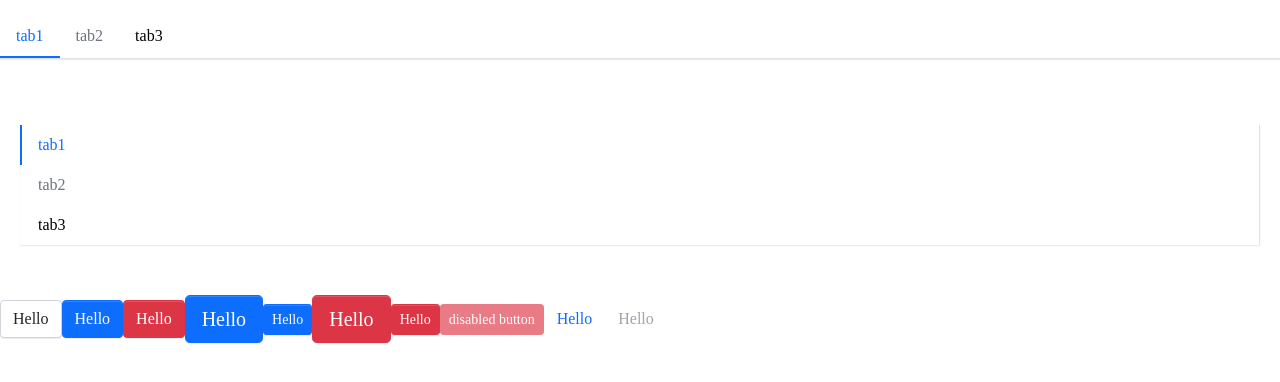
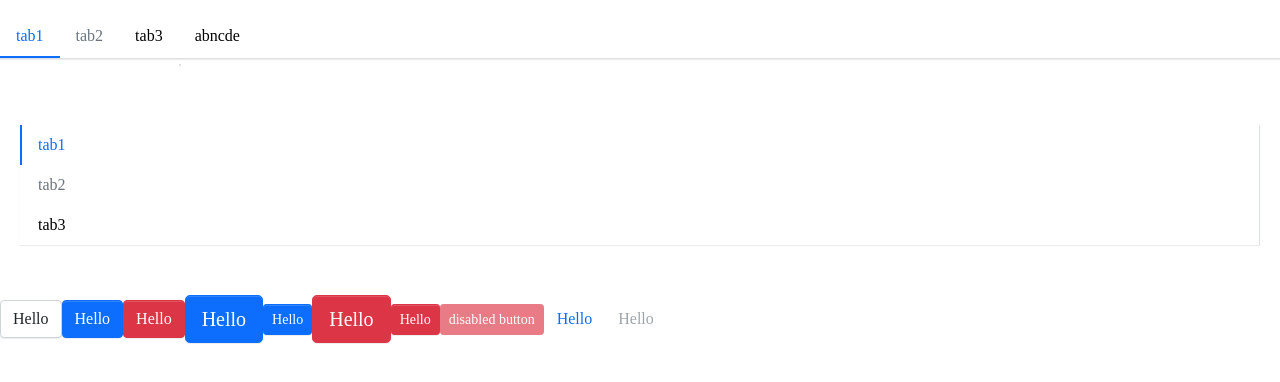
Before and after one commit to chxlvwh/fobiz-ui, a React (Create React App) app: page / in a window 1280 px wide. Shown: the top 382 px of the page. Built offline with nearby package versions, Linux system fonts and the light colour scheme.

Commit message:
feed:完成submenu组件样式

```diff
--- a/src/App.tsx
+++ b/src/App.tsx
@@ -2,6 +2,7 @@ import React from 'react';
 import Button from './components/Button/button';
 import Menu from './components/Menu/menu';
 import MenuItem from './components/Menu/menuItem';
+import SubMenu from './components/Menu/subMenu';
 
 function App() {
 	return (
@@ -12,6 +13,10 @@ function App() {
 					tab2
 				</MenuItem>
 				<MenuItem index={2}>tab3</MenuItem>
+				<SubMenu title="abncde">
+					<MenuItem index={2}>tab3</MenuItem>
+					<MenuItem index={2}>tab3</MenuItem>
+				</SubMenu>
 			</Menu>
 			<div style={{ padding: '20px' }}>
 				<Menu defaultIndex={0} mode="vertical">
--- a/src/components/Menu/_style.scss
+++ b/src/components/Menu/_style.scss
@@ -23,9 +23,9 @@
             border-bottom: $menu-item-active-border-width solid $menu-item-active-color;
         }
     }
-    .submenu-item {
+    .fobiz-submenu-item {
         position: relative;
-        .submenu-title {
+        .fobiz-submenu-title {
             display: flex;
             align-items: center;
         }
@@ -56,6 +56,7 @@
         white-space: nowrap;
         //transition: $menu-transition;
         .fobiz-menu-item {
+            display: none;
             padding: $menu-item-padding-y $menu-item-padding-x;
             cursor: pointer;
             transition: $menu-transition;
--- a/src/components/Menu/menu.tsx
+++ b/src/components/Menu/menu.tsx
@@ -8,7 +8,7 @@ type SelectCallback = (selectedIndex: number) => void;
 export interface IMenuProps {
 	children?: React.ReactNode;
 	defaultIndex?: number;
-	classNames?: string;
+	className?: string;
 	mode?: MenuMode;
 	style?: React.CSSProperties;
 	onSelect?: SelectCallback;
@@ -22,11 +22,12 @@ interface IMenuContext {
 export const MenuContext = createContext<IMenuContext>({ index: 0 });
 
 const Menu: React.FC<IMenuProps> = (props) => {
-	const { defaultIndex, classNames, mode, style, onSelect, children } = props;
+	const { defaultIndex, className, mode, style, onSelect, children } = props;
 	const [currentActiveIndex, setCurrentActiveIndex] = React.useState<number>(defaultIndex as number);
 
-	const classes = classnames('fobiz-menu', classNames, {
+	const classes = classnames('fobiz-menu', className, {
 		'menu-vertical': mode === 'vertical',
+		'menu-horizontal': mode !== 'vertical',
 	});
 	const handleSelect = (index: number) => {
 		setCurrentActiveIndex(index);
@@ -42,7 +43,7 @@ const Menu: React.FC<IMenuProps> = (props) => {
 		return React.Children.map(children, (child, index) => {
 			const childElement = child as React.FunctionComponentElement<IMenuItemProps>;
 			const { name: tagName } = childElement.type;
-			if (tagName === 'MenuItem') {
+			if (tagName === 'MenuItem' || tagName === 'SubMenu') {
 				return React.cloneElement(childElement, { index });
 			} else {
 				console.error('Warning: Menu has a child which is not a MenuItem component');
--- a/src/components/Menu/menuItem.tsx
+++ b/src/components/Menu/menuItem.tsx
@@ -6,15 +6,15 @@ import { useContext } from 'react';
 export interface IMenuItemProps {
 	index?: number;
 	children?: React.ReactNode;
-	classNames?: string;
+	className?: string;
 	style?: React.CSSProperties;
 	disabled?: boolean;
 }
 
 const MenuItem: React.FC<IMenuItemProps> = (props) => {
-	const { index, children, classNames, style, disabled } = props;
+	const { index, children, className, style, disabled } = props;
 	const context = useContext(MenuContext);
-	const classes = classnames('fobiz-menu-item', classNames, {
+	const classes = classnames('fobiz-menu-item', className, {
 		'is-disabled': disabled,
 		'is-active': index === context.index,
 	});
--- /dev/null
+++ b/src/components/Menu/subMenu.tsx
@@ -0,0 +1,40 @@
+import * as React from 'react';
+import classnames from 'classnames';
+import { FC, useContext } from 'react';
+import { IMenuItemProps } from './menuItem';
+import { MenuContext } from './menu';
+
+export interface ISubMenuProps {
+	index?: number;
+	title: string;
+	children?: React.ReactNode;
+	className?: string;
+}
+
+const SubMenu: FC<ISubMenuProps> = (props) => {
+	const { title, children, index, className } = props;
+	const context = useContext(MenuContext);
+	const classes = classnames('fobiz-menu-item fobiz-submenu-item', className, {
+		'is-active': context.index === index,
+	});
+	const renderChildren = () => {
+		const childrenElement = React.Children.map(children, (child) => {
+			const childElement = child as React.FunctionComponentElement<IMenuItemProps>;
+			const { name: tagName } = childElement.type;
+			if (tagName === 'MenuItem') {
+				return child;
+			} else {
+				console.error('Warning: SubMenu has a child which is not a MenuItem component');
+			}
+		});
+		return <ul className="fobiz-submenu">{childrenElement}</ul>;
+	};
+	return (
+		<li key={index} className={classes}>
+			<div className="submenu-title">{title}</div>
+			{renderChildren()}
+		</li>
+	);
+};
+
+export default SubMenu;
```
Also changed, not shown: 1 other file (tests, documents, lock files or other folders).
